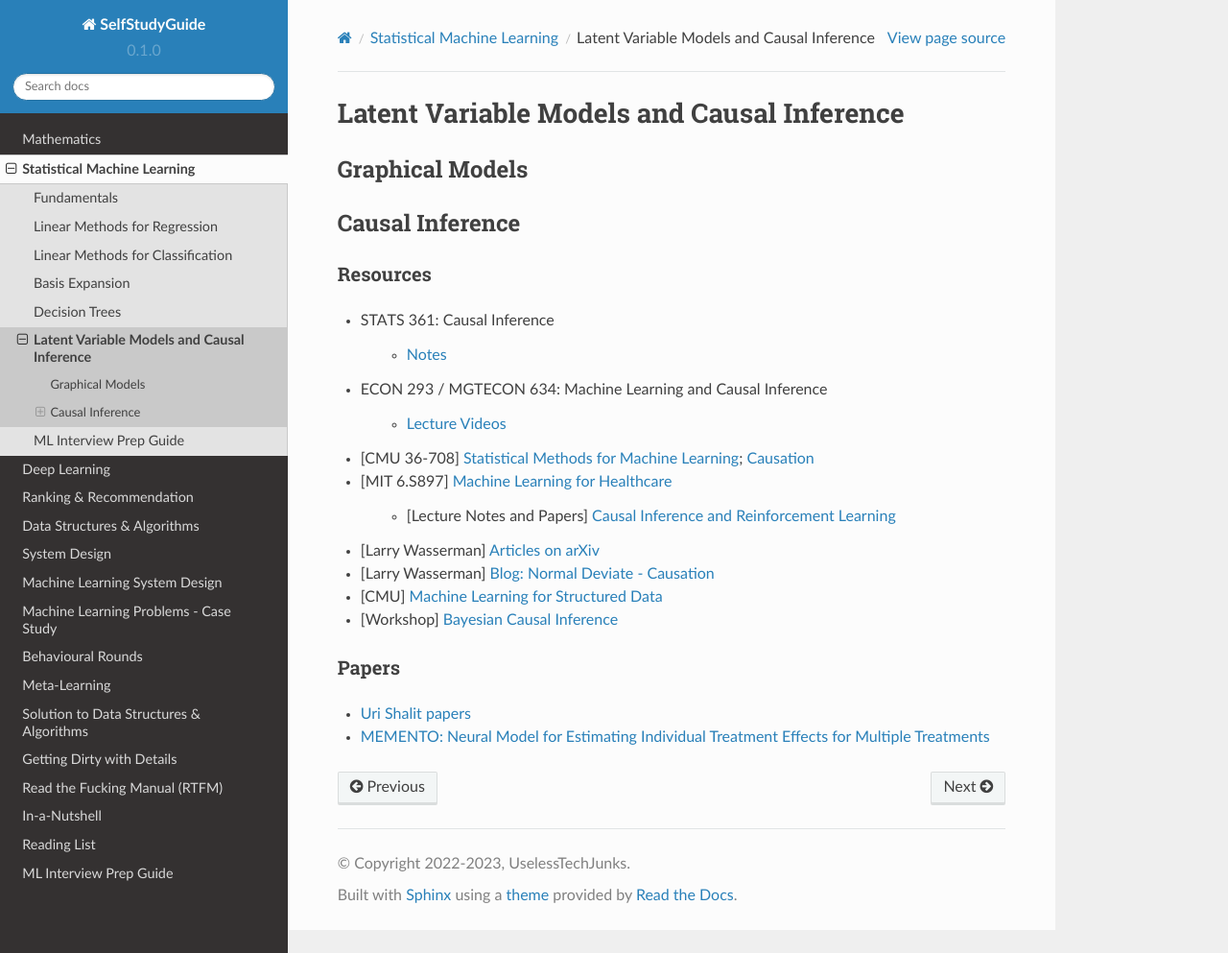
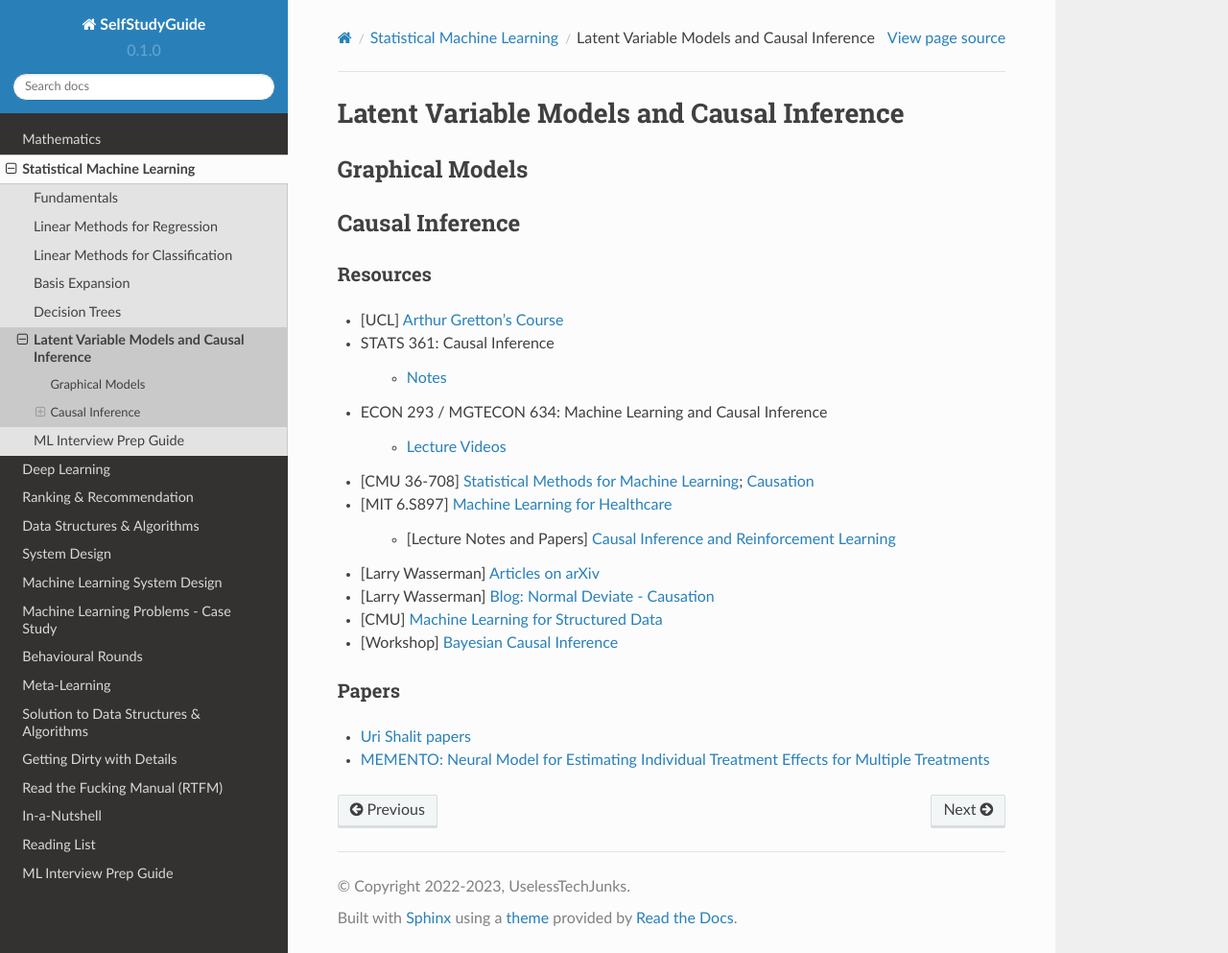
Before and after one commit to uselesstechjunks/leetcode, a Sphinx documentation site: the page built from docs/source/ml/graph.rst, in a window 1280 px wide and 993 px high. Shown: the whole window at 96% size. Built offline with Sphinx 7.4.7 and the Read the Docs theme 2.0.0, drawn with Linux system fonts in a browser that asks for light colours.

Commit message:
Update graph.rst (#193)

```diff
--- a/docs/source/ml/graph.rst
+++ b/docs/source/ml/graph.rst
@@ -11,6 +11,7 @@ Causal Inference
 ***********************************************************************************
 Resources
 -----------------------------------------------------------------------------------
+* [UCL] `Arthur Gretton's Course <https://www.gatsby.ucl.ac.uk/~gretton/coursefiles/columbiaCourse23.html>`_
 * STATS 361: Causal Inference
 
     - `Notes <https://web.stanford.edu/~swager/stats361.pdf>`_
```
